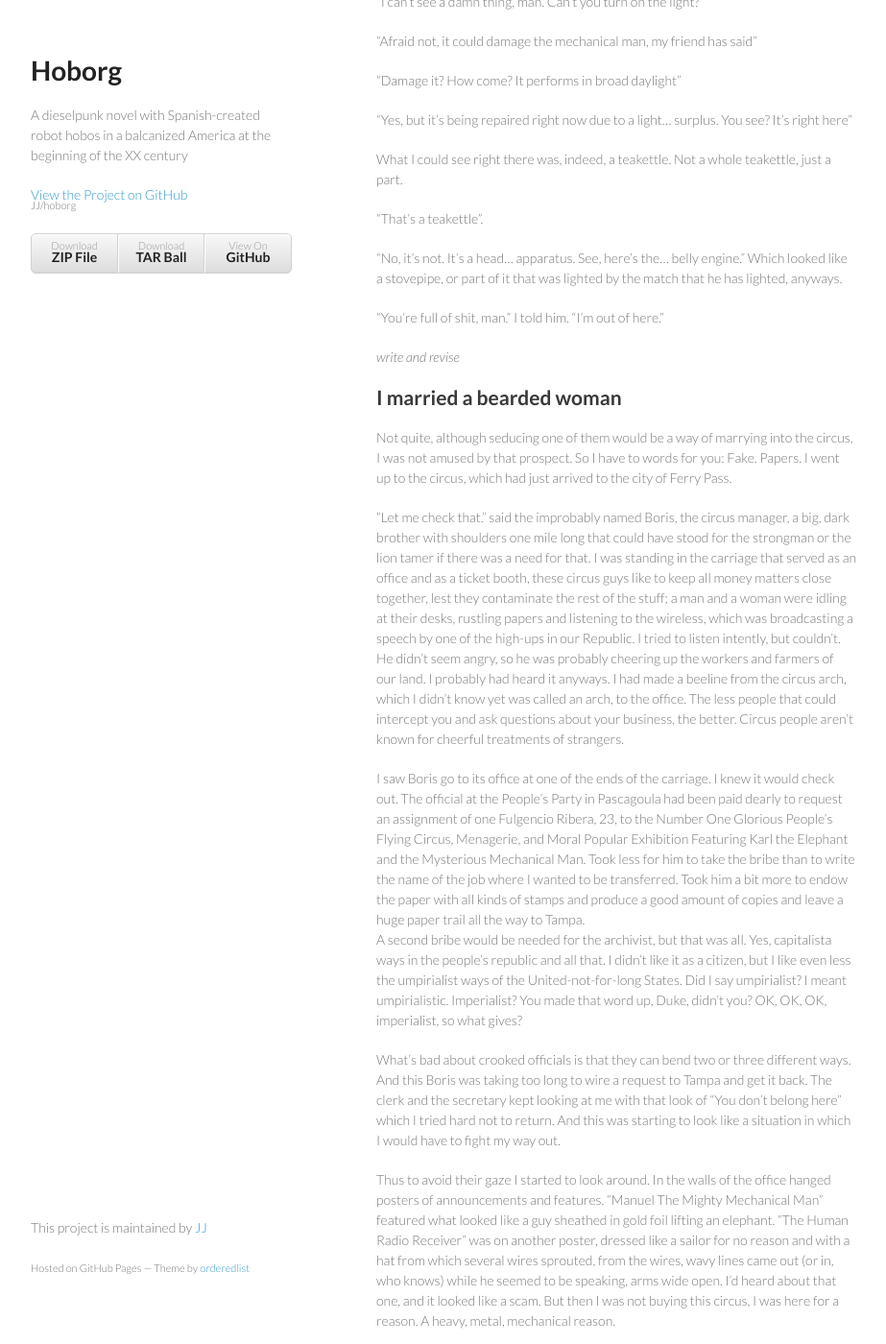
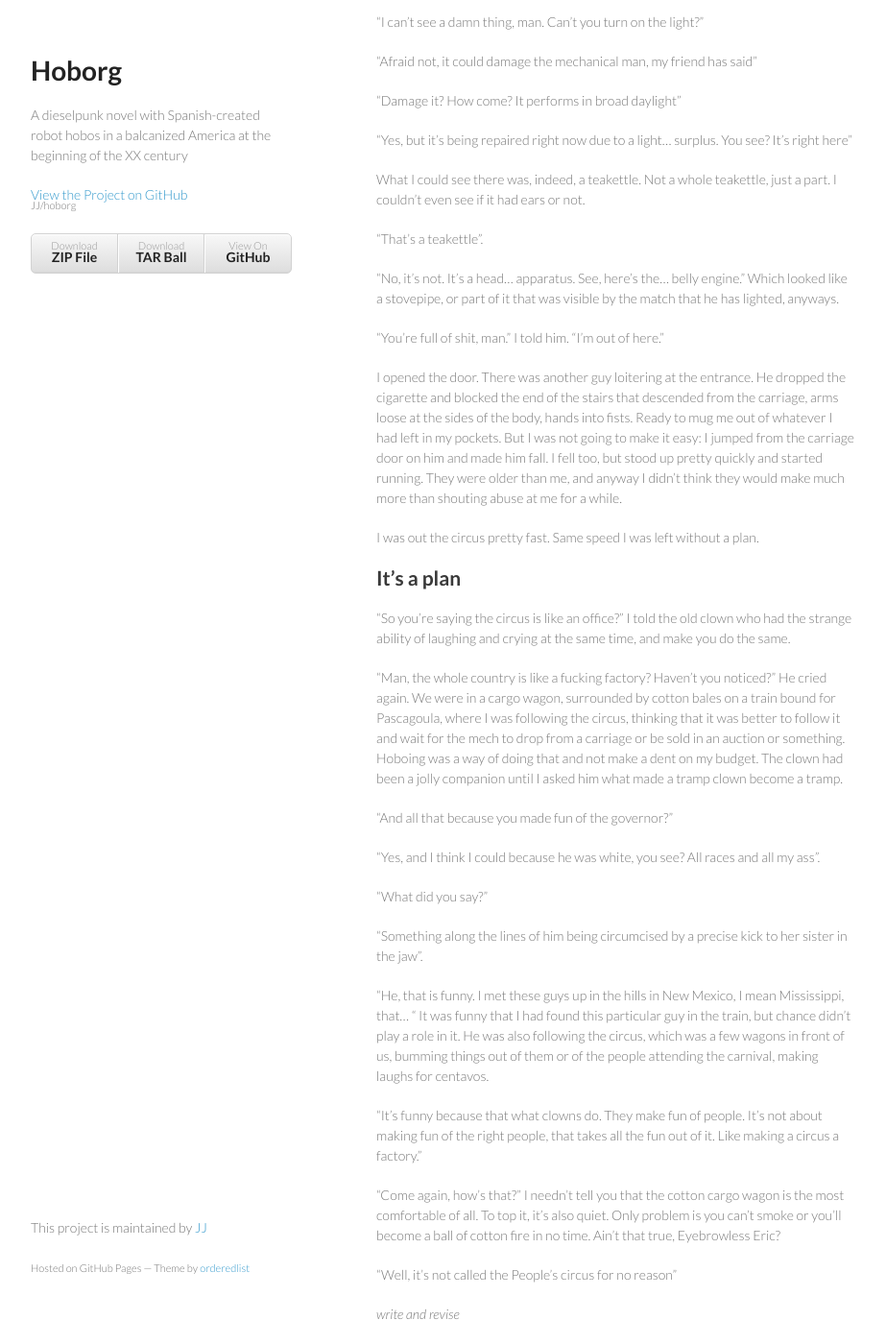
Before and after one commit to JJ/hoborg, a Jekyll site: the page built from text/text.md, in a window 1280 px wide and 1400 px high, scrolled down 9036 px. Shown: the whole window at 96% size, without its empty margins (178-1101 px from the left). Built offline with Jekyll 4.4.1, drawn with Linux system fonts in a browser that asks for light colours; some of the changed text lies outside the part shown.

Commit message:
Sync text/text.md from master to gh-pages

```diff
--- a/text/text.md
+++ b/text/text.md
@@ -494,11 +494,11 @@ conned it away from you, as I was about to.  I gave it to him and he
 made the money disappear in a rustle of its clothes.
 
 He told me to follow him. Nobody answered the knock from inside, so we
-entered anyways. It was dark, and
+entered anyways. It was dark inside, and
 we could barely see anything from the light that entered from the
-already dark outside.
+already dark outside. He lighted a match.
 
-"You see? It's right here"
+"You see? It's right here." He said, but I barely could see where he was pointing. We kept bumping into things.
 
 "I can't see a damn thing, man. Can't you turn on the light?"
 
@@ -509,16 +509,72 @@ already dark outside.
 "Yes, but it's being repaired right now due to a light... surplus. You
 see? It's right here"
 
-What I could see right there was, indeed, a teakettle. Not a whole
-teakettle, just a part.
+What I could see there was, indeed, a teakettle. Not a whole
+teakettle, just a part. I couldn't even see if it had ears or not.
 
 "That's a teakettle".
 
 "No, it's not. It's a head... apparatus. See, here's the... belly
-engine." Which looked like a stovepipe, or part of it that was lighted
+engine." Which looked like a stovepipe, or part of it that was visible
 by the match that he has lighted, anyways.
 
 "You're full of shit, man." I told him. "I'm out of here."
+
+I opened the door. There was another guy loitering at the entrance. He
+dropped the cigarette and blocked the end of the stairs that descended
+from the carriage, arms loose at the sides of the body, hands into
+fists. Ready to mug me out of whatever I had left in my pockets. But I
+was not going to make it easy: I jumped from the carriage door on him
+and made him fall. I fell too, but stood up pretty quickly and started
+running. They were older than me, and anyway I didn't think they would
+make much more than shouting abuse at me for a while.
+
+I was out the circus pretty fast. Same speed I was left without a
+plan.
+
+It's a plan
+-------------
+
+"So you're saying the circus is like an office?" I told the old clown
+who had the strange ability of laughing and crying at the same time,
+and make you do the same.
+
+"Man, the whole country is like a fucking factory? Haven't you
+noticed?" He cried again. We were in a cargo wagon, surrounded by
+cotton bales on a train bound for Pascagoula, where I was following
+the circus, thinking that it was better to follow it and wait for the
+mech to drop from a carriage or be sold in an auction or
+something. Hoboing was a way of doing that and not make a dent on my
+budget. The clown had been a jolly companion until I asked him what
+made a tramp clown become a tramp.
+
+"And all that because you made fun of the governor?"
+
+"Yes, and I think I could because he was white, you see? All races and
+all my ass".
+
+"What did you say?"
+
+"Something along the lines of him being circumcised by a precise
+kick to her sister in the jaw".
+
+"He, that is funny. I met these guys up in the hills in New Mexico, I
+mean Mississippi, that... " It was funny that I had found this
+particular guy in the train, but chance didn't play a role in it. He
+was also following the circus, which was a few wagons in front of us,
+bumming things out of them or of the people attending the carnival,
+making laughs for centavos.
+
+"It's funny because that what clowns do. They make fun of people. It's
+not about making fun of the right people, that takes all the fun out
+of it. Like making a circus a factory."
+
+"Come again, how's that?" I needn't tell you that the cotton cargo
+wagon is the most comfortable of all. To top it, it's also quiet. Only
+problem is you can't smoke or you'll become a ball of cotton fire in
+no time. Ain't that true, Eyebrowless Eric?
+
+"Well, it's not called the People's circus for no reason"
 
 *write and revise*
 
```
Also changed, not shown: other parts of text/text.md (+3 -3 lines).
